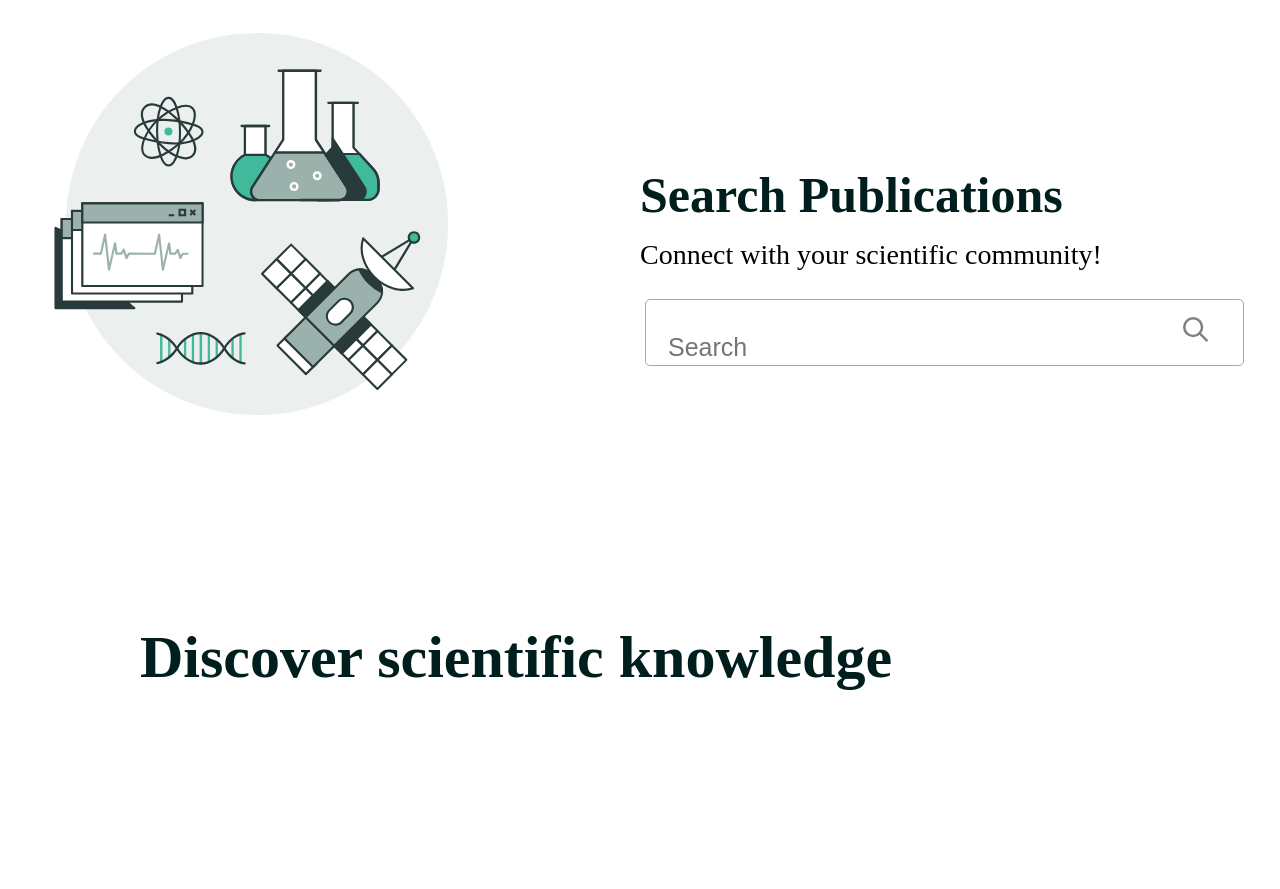
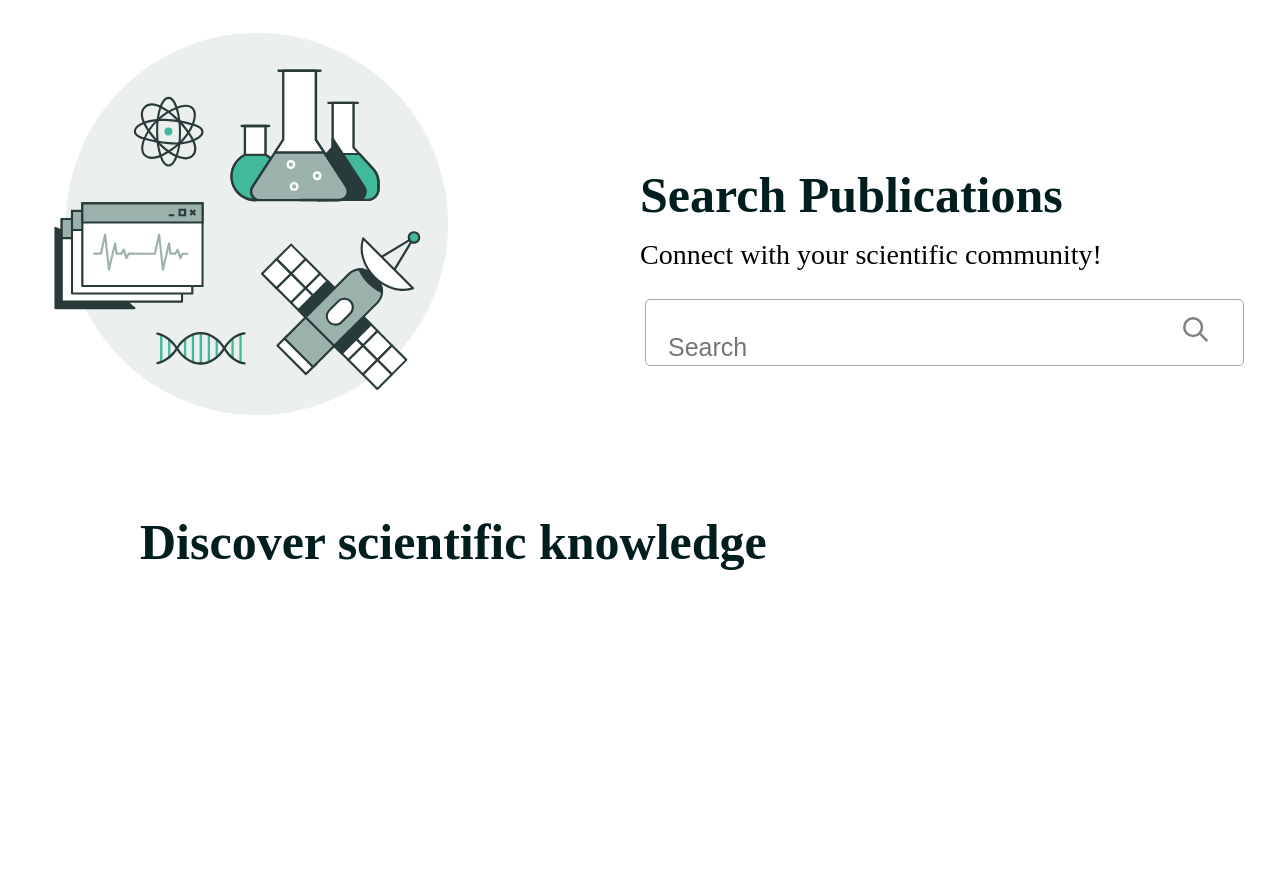
Before and after one commit to rcsrn/scinet, a Django app: page /scinet/main/ in a window 1280 px wide. Shown: the part 79-968 px from the top of the page. Run offline with Django 4.2, Linux system fonts and the light colour scheme; data that the repository does not hold is empty.

Commit message:
refactor: removing gap in grid

```diff
--- a/scinet_app/static/index.css
+++ b/scinet_app/static/index.css
@@ -74,7 +74,7 @@ body {
 
 .middle {
     display: grid;
-    grid-row-gap: 10px;
+    grid-template-rows: 500px 500px;
 }
 
 .first-section {
@@ -160,7 +160,7 @@ body {
 
 .connect-phrase {
     width: 800px;
-    font-size: 60px;
+    font-size: 50px;
     font-weight: bold;
     font-family: Montserrat;
     color: rgb(0, 30, 29);
```
